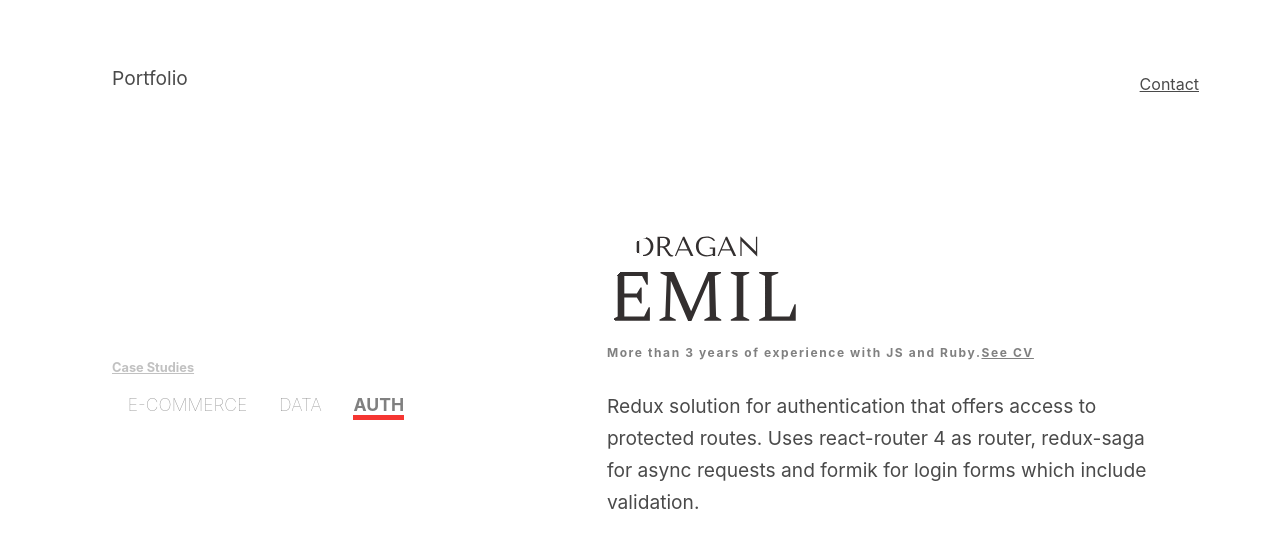
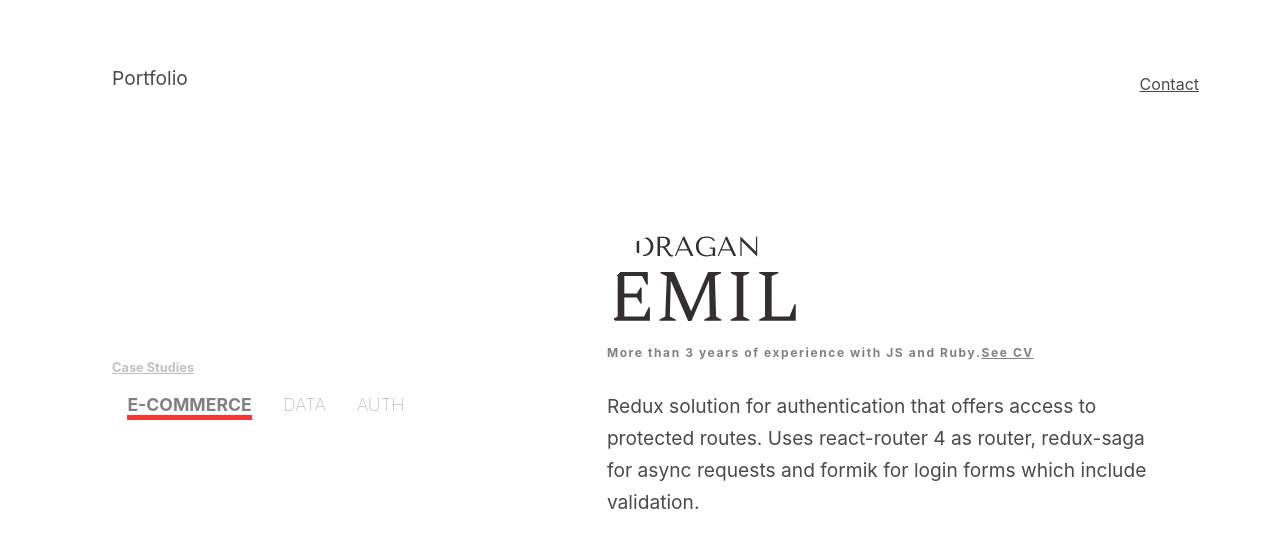
Before and after one commit to emilMircea/portfolio, a React (Create React App) app: page / in a window 1280 px wide. Shown: the top 548 px of the page. Built offline with nearby package versions, Linux system fonts and the light colour scheme.

Commit message:
make e-comm case the default case to be loaded when page loads

```diff
--- a/src/components/Sidebar.js
+++ b/src/components/Sidebar.js
@@ -12,13 +12,13 @@ const SideBar = (props) => (
     <p className='p-heading'>Case Studies</p>
     <ul className="is-flex ul-links" style={{ justifyContent: "space-evenly" }}>
       <li>
-        <ANavLink to="/ecomm">E-commerce</ANavLink>
+        <ANavLink className={props.pathname === '/' ? 'selected' : ''} to="/ecomm">E-commerce</ANavLink>
       </li>
       <li>
         <ANavLink to="/data">Data</ANavLink>
       </li>
       <li>
-        <ANavLink className={props.pathname === '/' ? 'selected' : ''} to="/auth/">Auth</ANavLink>
+        <ANavLink to="/auth/">Auth</ANavLink>
       </li>
     </ul>
   </div>
```
